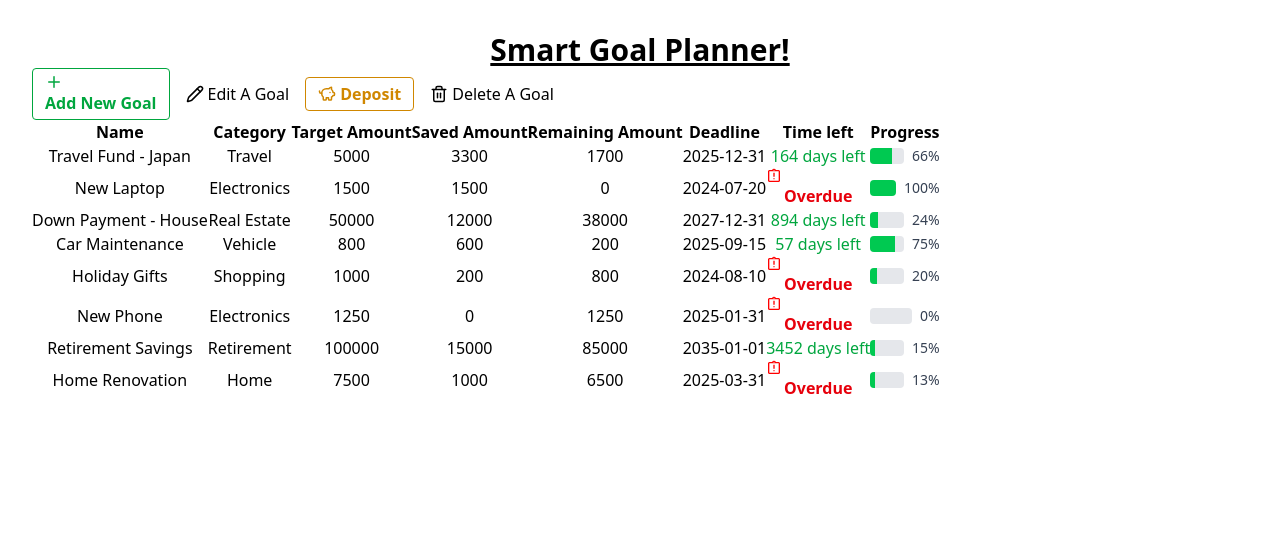
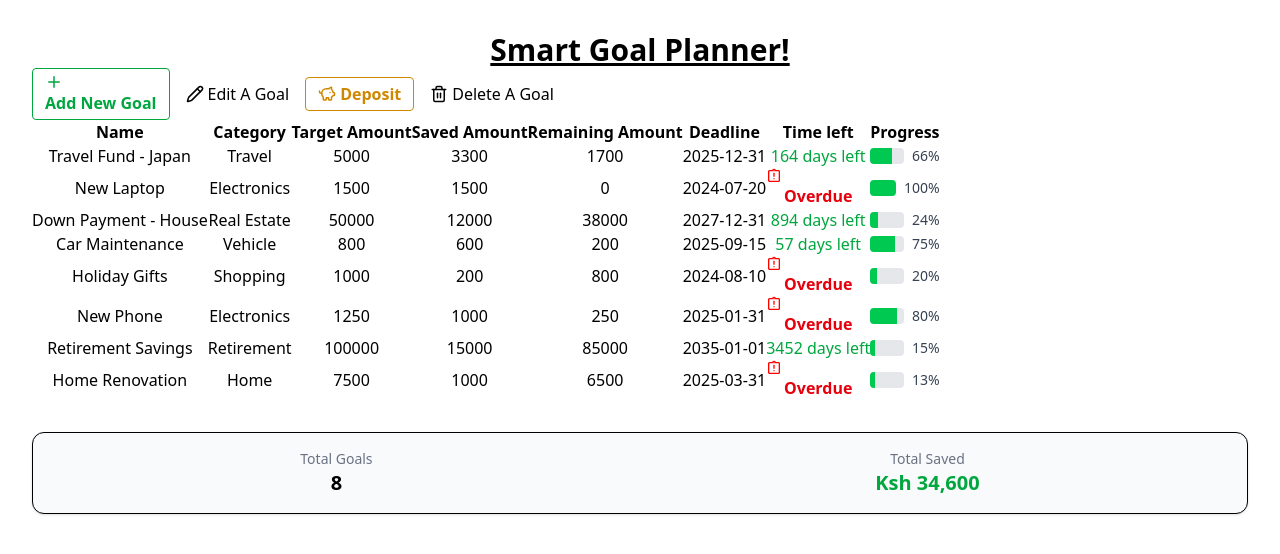
Before and after one commit to Ms-Njuguna/Smart-Goal-Planner, a React (Vite) app: page / in a window 1280 px wide. Shown: the top 554 px of the page. Built offline with nearby package versions, Linux system fonts and the light colour scheme; data requests are answered from the project's data file.

Commit message:
Create functionality to get total amount saved and total number of goals

```diff
--- a/db.json
+++ b/db.json
@@ -49,7 +49,7 @@
       "id": "8",
       "name": "New Phone",
       "targetAmount": 1250,
-      "savedAmount": 0,
+      "savedAmount": 1000,
       "category": "Electronics",
       "deadline": "2025-01-31",
       "createdAt": "2024-07-10"
--- a/src/components/GoalContainer.jsx
+++ b/src/components/GoalContainer.jsx
@@ -4,10 +4,12 @@ import AddGoalDialog from "./AddGoalDialog";
 import DeleteGoalDialog from "./DeleteGoalDialog";
 import UpdateGoalDialog from "./UpdateGoalDialog";
 import DepositDialog from "./DepositDialog";
-import { Coins } from 'lucide-react';
 
 function GoalContainer({ goals, onAdd, savedAmount, onUpdate, onDelete, onDeposit }) {
     const [openDialog, setOpenDialog] = useState(false);
+    const totalGoals = goals.length;
+    const totalSaved = goals.reduce((sum, goal) => sum + (goal.savedAmount || 0), 0);
+
 
     return (
         <>
@@ -45,8 +47,18 @@ function GoalContainer({ goals, onAdd, savedAmount, onUpdate, onDelete, onDeposi
                            </tr>
                        );
                    })}
-            </tbody>
-        </table>
+               </tbody>
+           </table>
+           <div className="mt-8 bg-gray-50 border p-4 rounded-xl shadow-sm flex justify-around">
+                <div>
+                    <p className="text-sm text-gray-500">Total Goals</p>
+                    <p className="text-xl font-semibold text-black">{totalGoals}</p>
+                </div>
+                <div>
+                    <p className="text-sm text-gray-500">Total Saved</p>
+                    <p className="text-xl font-semibold text-green-600">Ksh {totalSaved.toLocaleString()}</p>
+                </div>
+            </div>
         </>
     )
 };
```
